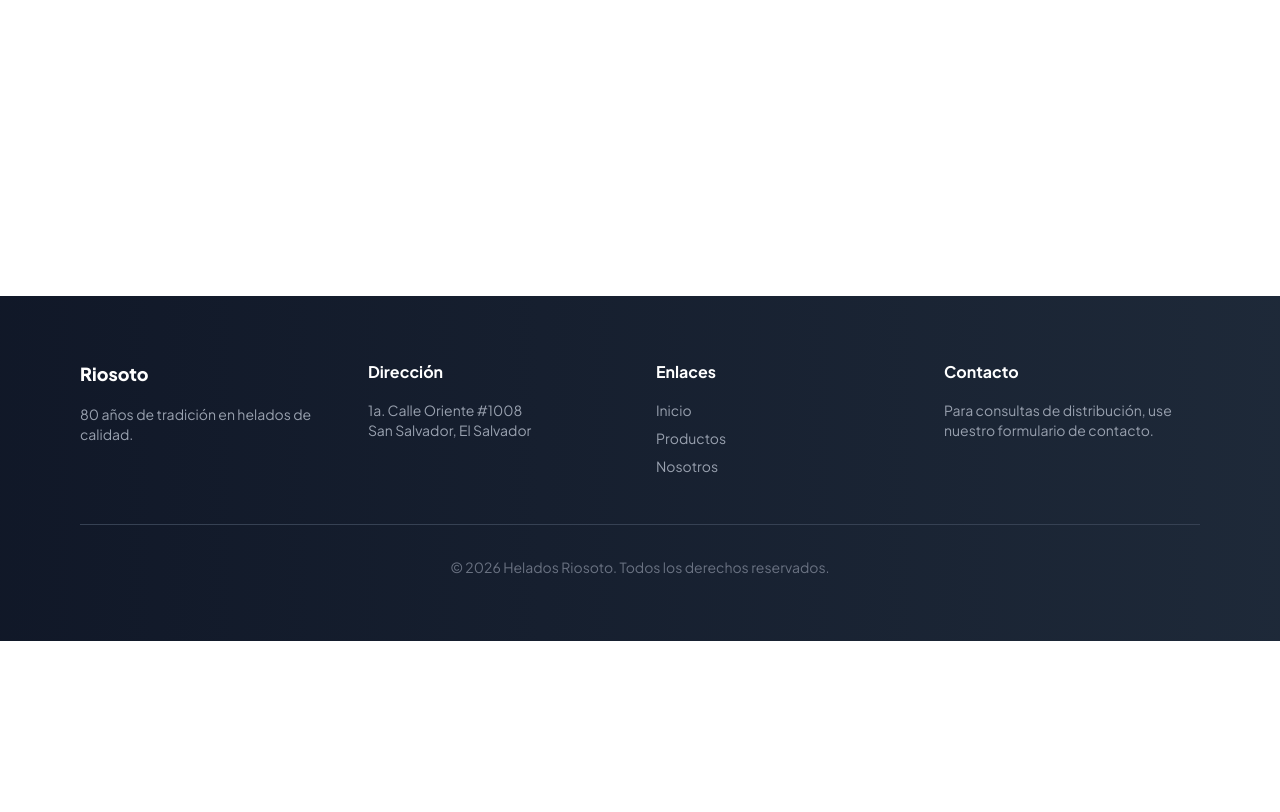
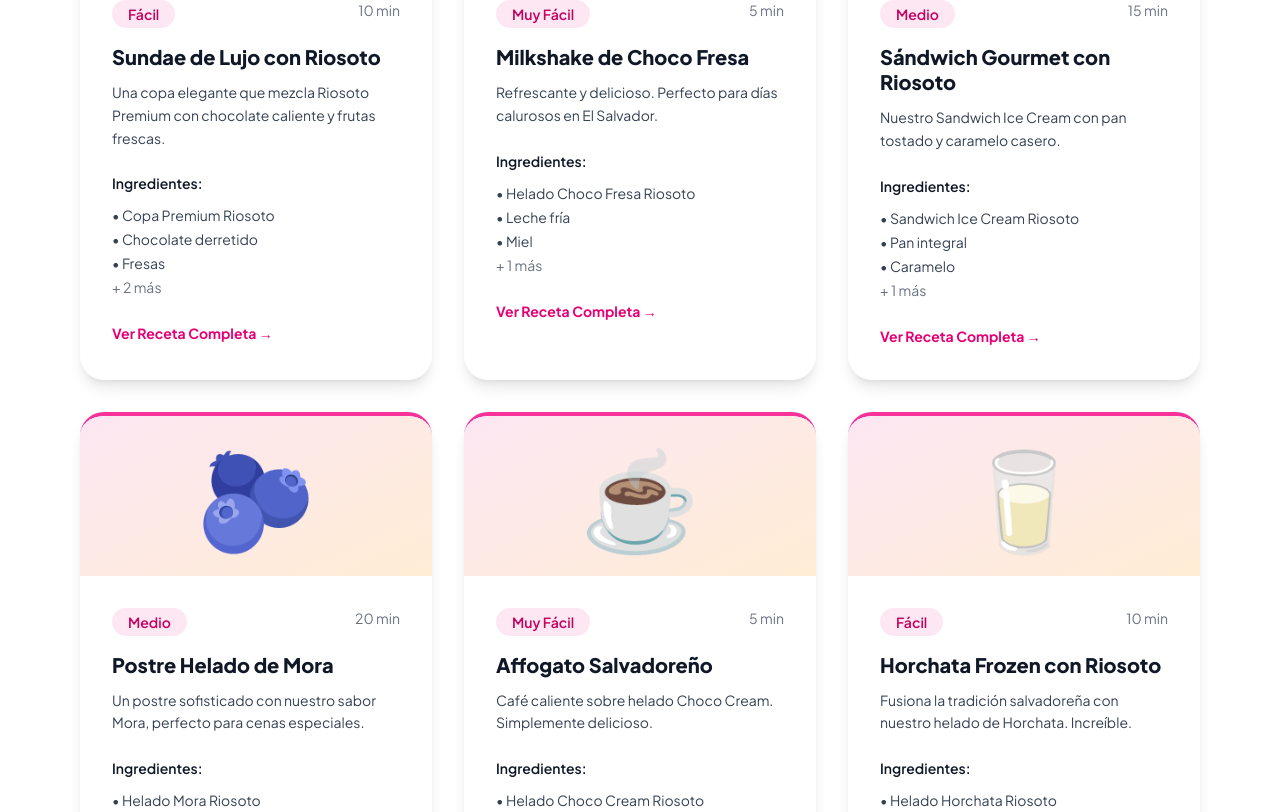
Before and after one commit to milescarbonsv-coder/riosoto, a Next.js app: page /recipes in a window 1280 px wide. Before the commit this address had no page. Shown: the part 668-1480 px from the top of the page. Before the commit the page ends 1309 px from the top, so only its background shows below. Built offline with nearby package versions, Linux system fonts and the light colour scheme.

Commit message:
Add blog and recipes pages with navigation

```diff
--- a/app/layout.tsx
+++ b/app/layout.tsx
@@ -25,6 +25,8 @@
             <div className="flex gap-8 items-center">
               <a href="/" className="font-semibold text-gray-700 hover:text-orange-500 transition">Inicio</a>
               <a href="/products" className="font-semibold text-gray-700 hover:text-orange-500 transition">Productos</a>
+              <a href="/blog" className="font-semibold text-gray-700 hover:text-orange-500 transition">Blog</a>
+              <a href="/recipes" className="font-semibold text-gray-700 hover:text-orange-500 transition">Recetas</a>
               <a href="/about" className="font-semibold text-gray-700 hover:text-orange-500 transition">Nosotros</a>
               <a href="/contact" className="bg-gradient-to-r from-orange-500 to-pink-500 text-white px-6 py-2 rounded-full font-bold hover:shadow-lg transition">Contacto</a>
             </div>
--- /dev/null
+++ b/app/recipes/page.tsx
@@ -0,0 +1,156 @@
+export default function Recipes() {
+  const recipes = [
+    {
+      id: 1,
+      title: "Sundae de Lujo con Riosoto",
+      excerpt: "Una copa elegante que mezcla Riosoto Premium con chocolate caliente y frutas frescas.",
+      prepTime: "10 min",
+      difficulty: "Fácil",
+      emoji: "🍨",
+      ingredients: ["Copa Premium Riosoto", "Chocolate derretido", "Fresas", "Nueces", "Crema batida"]
+    },
+    {
+      id: 2,
+      title: "Milkshake de Choco Fresa",
+      excerpt: "Refrescante y delicioso. Perfecto para días calurosos en El Salvador.",
+      prepTime: "5 min",
+      difficulty: "Muy Fácil",
+      emoji: "🥤",
+      ingredients: ["Helado Choco Fresa Riosoto", "Leche fría", "Miel", "Hielo"]
+    },
+    {
+      id: 3,
+      title: "Sándwich Gourmet con Riosoto",
+      excerpt: "Nuestro Sandwich Ice Cream con pan tostado y caramelo casero.",
+      prepTime: "15 min",
+      difficulty: "Medio",
+      emoji: "🥪",
+      ingredients: ["Sandwich Ice Cream Riosoto", "Pan integral", "Caramelo", "Almendras"]
+    },
+    {
+      id: 4,
+      title: "Postre Helado de Mora",
+      excerpt: "Un postre sofisticado con nuestro sabor Mora, perfecto para cenas especiales.",
+      prepTime: "20 min",
+      difficulty: "Medio",
+      emoji: "🫐",
+      ingredients: ["Helado Mora Riosoto", "Galletas digestivas", "Mermelada de mora", "Menta"]
+    },
+    {
+      id: 5,
+      title: "Affogato Salvadoreño",
+      excerpt: "Café caliente sobre helado Choco Cream. Simplemente delicioso.",
+      prepTime: "5 min",
+      difficulty: "Muy Fácil",
+      emoji: "☕",
+      ingredients: ["Helado Choco Cream Riosoto", "Café espresso", "Azúcar", "Canela"]
+    },
+    {
+      id: 6,
+      title: "Horchata Frozen con Riosoto",
+      excerpt: "Fusiona la tradición salvadoreña con nuestro helado de Horchata. Increíble.",
+      prepTime: "10 min",
+      difficulty: "Fácil",
+      emoji: "🥛",
+      ingredients: ["Helado Horchata Riosoto", "Leche de almendra", "Canela", "Hielo picado"]
+    }
+  ];
+
+  return (
+    <main className="bg-white">
+      {/* Header */}
+      <div className="py-20 px-4 bg-black text-white">
+        <div className="max-w-6xl mx-auto">
+          <p className="text-orange-400 font-bold text-lg mb-4 tracking-widest">CREA MOMENTOS ESPECIALES</p>
+          <h1 className="text-6xl font-black mb-4">Recetas con Riosoto</h1>
+          <p className="text-xl text-gray-300">Inspiración para usar nuestro helado en postres increíbles.</p>
+        </div>
+      </div>
+
+      <div className="max-w-6xl mx-auto px-4 py-20">
+        {/* Recipes Grid */}
+        <div className="grid grid-cols-1 md:grid-cols-2 lg:grid-cols-3 gap-8 mb-20">
+          {recipes.map((recipe) => (
+            <article
+              key={recipe.id}
+              className="bg-white rounded-3xl shadow-lg hover:shadow-xl transition transform hover:scale-105 cursor-pointer overflow-hidden border-t-4 border-pink-500"
+            >
+              <div className="bg-gradient-to-br from-pink-100 to-orange-100 h-40 flex items-center justify-center text-8xl">
+                {recipe.emoji}
+              </div>
+
+              <div className="p-8">
+                <div className="flex justify-between items-start mb-4">
+                  <span className="inline-block bg-pink-100 text-pink-700 px-4 py-1 rounded-full text-sm font-semibold">
+                    {recipe.difficulty}
+                  </span>
+                  <span className="text-gray-500 text-sm">{recipe.prepTime}</span>
+                </div>
+
+                <h3 className="text-xl font-black text-gray-900 mb-3 leading-tight">
+                  {recipe.title}
+                </h3>
+
+                <p className="text-gray-700 mb-6 text-sm leading-relaxed">
+                  {recipe.excerpt}
+                </p>
+
+                <div className="mb-6">
+                  <p className="text-sm font-semibold text-gray-900 mb-3">Ingredientes:</p>
+                  <ul className="text-sm text-gray-700 space-y-1">
+                    {recipe.ingredients.slice(0, 3).map((ingredient, idx) => (
+                      <li key={idx}>• {ingredient}</li>
+                    ))}
+                    {recipe.ingredients.length > 3 && (
+                      <li className="text-gray-500">+ {recipe.ingredients.length - 3} más</li>
+                    )}
+                  </ul>
+                </div>
+
+                <button className="text-pink-600 font-bold hover:text-pink-700 text-sm">
+                  Ver Receta Completa →
+                </button>
+              </div>
+            </article>
+          ))}
+        </div>
+
+        {/* CTA Section */}
+        <div className="bg-gradient-to-r from-orange-500 to-pink-500 text-white p-12 rounded-3xl text-center">
+          <h2 className="text-3xl font-black mb-4">¿Tu Receta con Riosoto?</h2>
+          <p className="text-lg mb-8 max-w-2xl mx-auto">
+            Crea tu propia receta con nuestros helados y comparte con nosotros. Podría aparecer aquí.
+          </p>
+          <a href="/contact" className="inline-block bg-white text-pink-600 px-10 py-4 rounded-full font-bold text-lg hover:shadow-lg transition">
+            Envía tu Receta
+          </a>
+        </div>
+
+        {/* Tips Section */}
+        <div className="mt-20">
+          <h2 className="text-4xl font-black text-center mb-12 text-gray-900">Consejos para Mejores Recetas</h2>
+
+          <div className="grid grid-cols-1 md:grid-cols-3 gap-8">
+            <div className="bg-gradient-to-br from-blue-100 to-blue-50 p-8 rounded-3xl">
+              <div className="text-6xl mb-4">❄️</div>
+              <h3 className="text-xl font-black mb-4 text-gray-900">Mantén Frío</h3>
+              <p className="text-gray-700">El helado Riosoto es mejor cuando está bien frío. Saca del congelador solo antes de servir.</p>
+            </div>
+
+            <div className="bg-gradient-to-br from-purple-100 to-purple-50 p-8 rounded-3xl">
+              <div className="text-6xl mb-4">🎨</div>
+              <h3 className="text-xl font-black mb-4 text-gray-900">Experimenta</h3>
+              <p className="text-gray-700">Mezcla sabores. Combina Choco Fresa con Mora. Encuentra tu combinación favorita.</p>
+            </div>
+
+            <div className="bg-gradient-to-br from-yellow-100 to-yellow-50 p-8 rounded-3xl">
+              <div className="text-6xl mb-4">✨</div>
+              <h3 className="text-xl font-black mb-4 text-gray-900">Presenta con Estilo</h3>
+              <p className="text-gray-700">Una buena presentación hace que Riosoto sea aún más especial. Usa copas elegantes.</p>
+            </div>
+          </div>
+        </div>
+      </div>
+    </main>
+  );
+}
```
